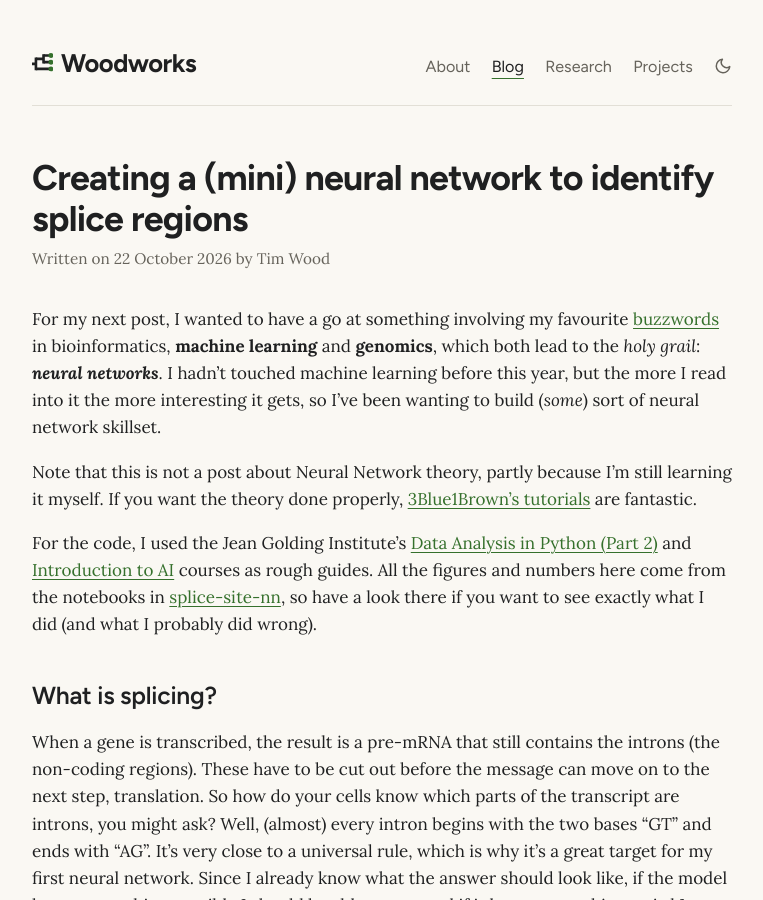
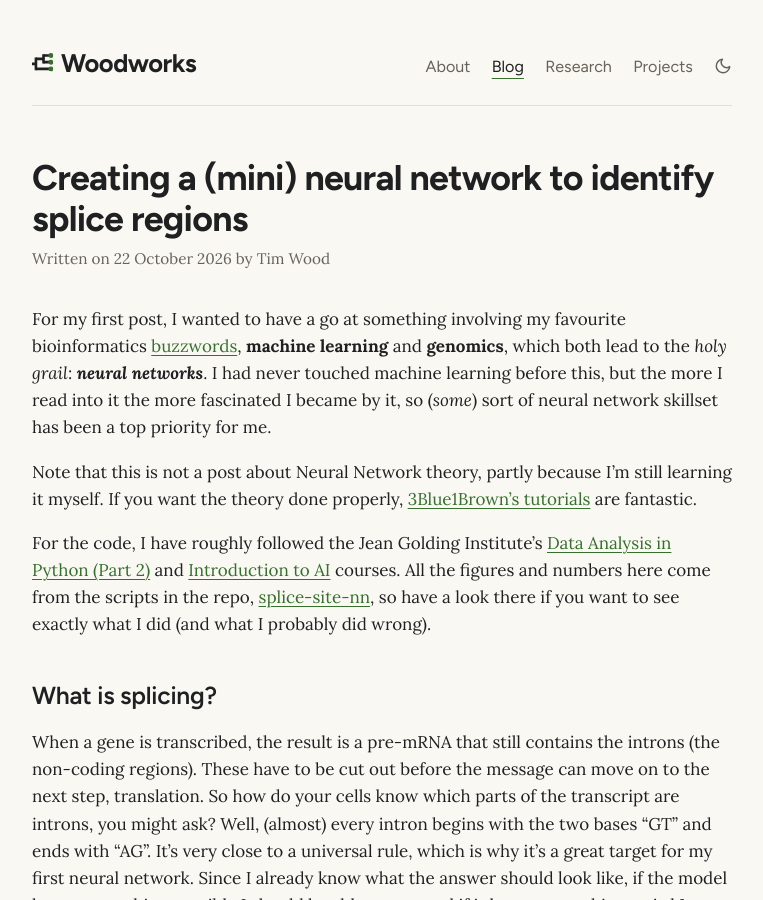
Before and after one commit to timj-wood/timj-wood.github.io, a Jekyll site: the page built from _posts/2026-10-22-splice-site-neural-network.md, in a window 1280 px wide and 900 px high. Shown: the whole window, without its empty margins (258-1021 px from the left). Built offline with Jekyll 4.4.1, drawn with Linux system fonts in a browser that asks for light colours.

Commit message:
Update 2026-10-22-splice-site-neural-network.md

```diff
--- a/_posts/2026-10-22-splice-site-neural-network.md
+++ b/_posts/2026-10-22-splice-site-neural-network.md
@@ -4,11 +4,11 @@ category: machine-learning
 tags: [neural-networks, genomics]
 ---
 
-For my next post, I wanted to have a go at something involving my favourite [buzzwords](https://en.wikipedia.org/wiki/Buzzword) in bioinformatics, **machine learning** and **genomics**, which both lead to the *holy grail*: ***neural networks***. I hadn't touched machine learning before this year, but the more I read into it the more interesting it gets, so I've been wanting to build (_some_) sort of neural network skillset.
+For my first post, I wanted to have a go at something involving my favourite bioinformatics [buzzwords](https://en.wikipedia.org/wiki/Buzzword), **machine learning** and **genomics**, which both lead to the *holy grail*: ***neural networks***. I had never touched machine learning before this, but the more I read into it the more fascinated I became by it, so (_some_) sort of neural network skillset has been a top priority for me.
 
 Note that this is not a post about Neural Network theory, partly because I'm still learning it myself. If you want the theory done properly, [3Blue1Brown's tutorials](https://www.3blue1brown.com/lessons/neural-networks/) are fantastic.
 
-For the code, I used the Jean Golding Institute's [Data Analysis in Python (Part 2)](https://bristol-training.github.io/data-analysis-python-2/) and [Introduction to AI](https://bristol-training.github.io/intro-to-ai/) courses as rough guides. All the figures and numbers here come from the notebooks in [splice-site-nn](https://github.com/timj-wood/splice-site-nn), so have a look there if you want to see exactly what I did (and what I probably did wrong).
+For the code, I have roughly followed the Jean Golding Institute's [Data Analysis in Python (Part 2)](https://bristol-training.github.io/data-analysis-python-2/) and [Introduction to AI](https://bristol-training.github.io/intro-to-ai/) courses. All the figures and numbers here come from the scripts in the repo, [splice-site-nn](https://github.com/timj-wood/splice-site-nn), so have a look there if you want to see exactly what I did (and what I probably did wrong).
 
 ## What is splicing?
 
```
